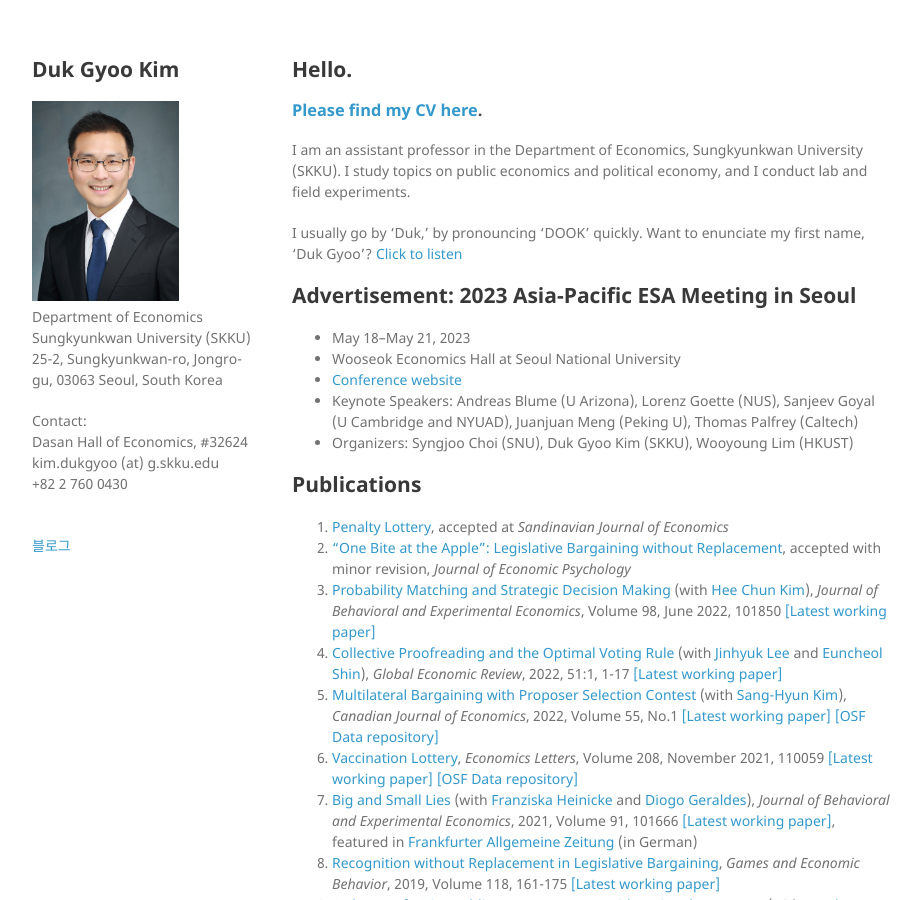
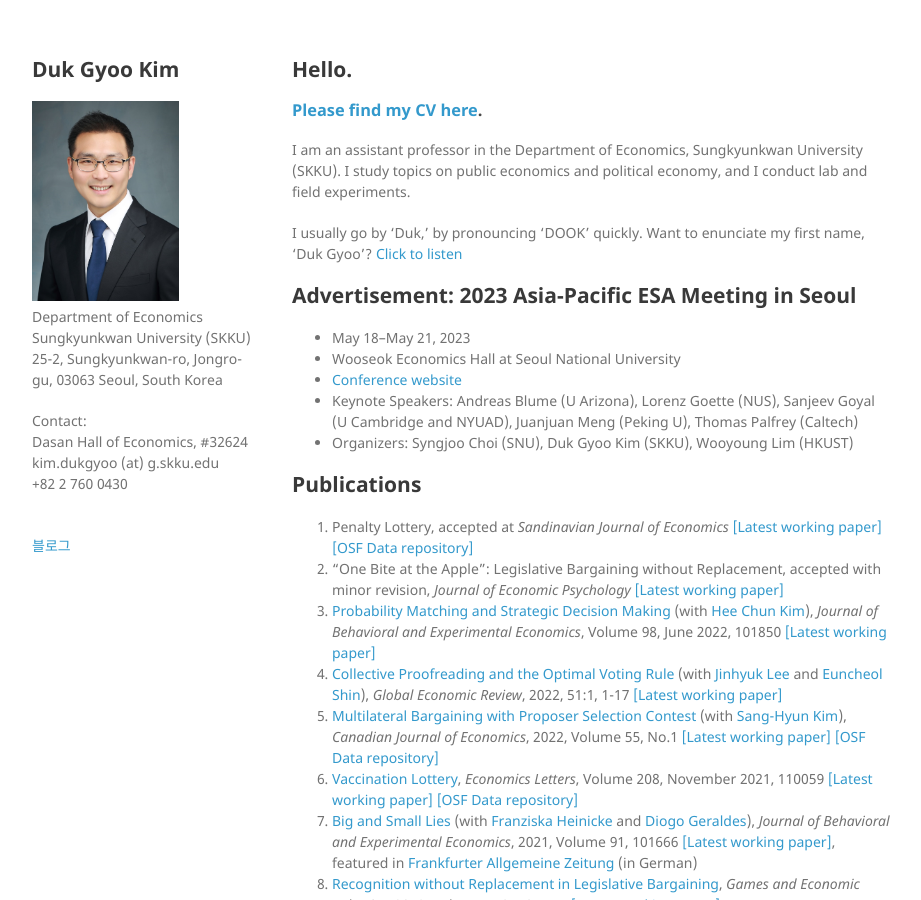
Before and after one commit to kimdukgyoo/kimdukgyoo.github.io, a Jekyll site: the page built from index.md, in a window 1280 px wide and 900 px high. Shown: the whole window, without its empty margins (178-1099 px from the left). Built offline with Jekyll 4.4.1, drawn with Linux system fonts in a browser that asks for light colours; our own code applies the rules of GitHub Pages for plain Markdown files.

Commit message:
Update index.md

```diff
--- a/index.md
+++ b/index.md
@@ -16,8 +16,8 @@
 
 
 ## Publications
-1. <a href="https://kimdukgyoo.github.io/PDFfiles/Penalty_Lottery.pdf" target="_blank"> Penalty Lottery</a>, accepted at _Sandinavian Journal of Economics_
-2. <a href="https://kimdukgyoo.github.io/PDFfiles/OneBiteAtTheApple.pdf" target="_blank"> "One Bite at the Apple": Legislative Bargaining without Replacement</a>, accepted with minor revision, _Journal of Economic Psychology_
+1. Penalty Lottery, accepted at _Sandinavian Journal of Economics_ <a href="https://kimdukgyoo.github.io/PDFfiles/PenaltyLottery.pdf" target="_blank">[Latest working paper]</a> <a href="https://osf.io/q7ykx/" target="_blank">[OSF Data repository]</a>
+2. "One Bite at the Apple": Legislative Bargaining without Replacement, accepted with minor revision, _Journal of Economic Psychology_ <a href="https://kimdukgyoo.github.io/PDFfiles/OneBiteAtTheApple.pdf" target="_blank">[Latest working paper]</a>
 3. <a href="https://authors.elsevier.com/sd/article/S2214-8043(22)00025-8" target="_blank">Probability Matching and Strategic Decision Making</a> (with <a href="https://sites.google.com/site/hckim0822/home" target="_blank">Hee Chun Kim</a>), _Journal of Behavioral and Experimental Economics_, Volume 98, June 2022, 101850 <a href="https://kimdukgyoo.github.io/PDFfiles/ProbMatching.pdf" target="_blank">[Latest working paper]</a>
 4. <a href="https://doi.org/10.1080/1226508X.2022.2040379" target="_blank">Collective Proofreading and the Optimal Voting Rule</a> (with <a href="https://sites.google.com/site/jinhyuk2con/" target="_blank">Jinhyuk Lee</a> and <a href="https://sites.google.com/site/euncheolshin00/" target="_blank">Euncheol Shin</a>), _Global Economic Review_, 2022, 51:1, 1-17 <a href="https://kimdukgyoo.github.io/PDFfiles/CollectiveProofreading.pdf" target="_blank">[Latest working paper]</a>
 5. <a href="http://dx.doi.org/10.1111/caje.12574" target="_blank">Multilateral Bargaining with Proposer Selection Contest</a> (with <a href="https://sites.google.com/site/sanghyunkim46/research" target="_blank">Sang-Hyun Kim</a>), _Canadian Journal of Economics_, 2022,
```
